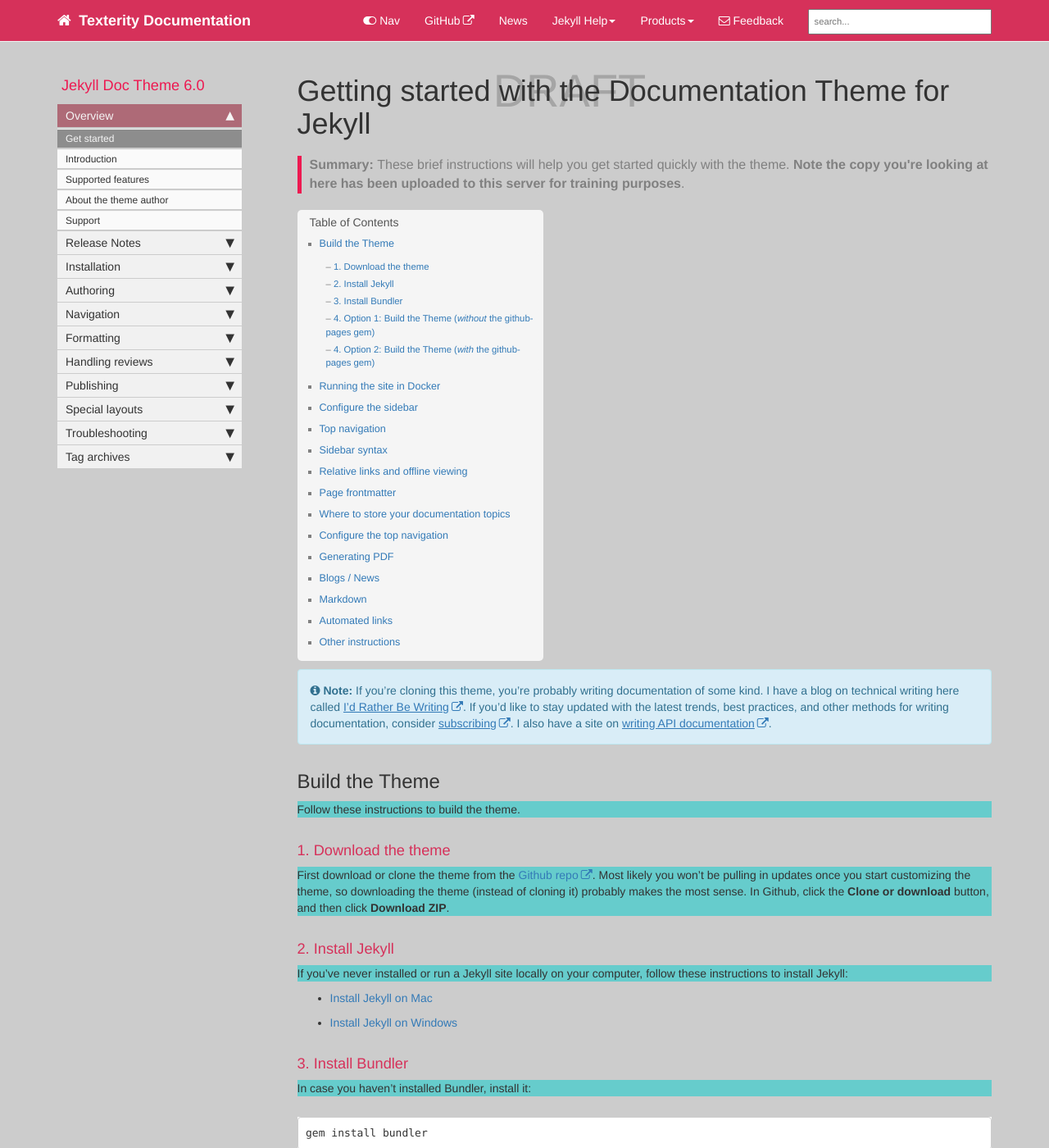
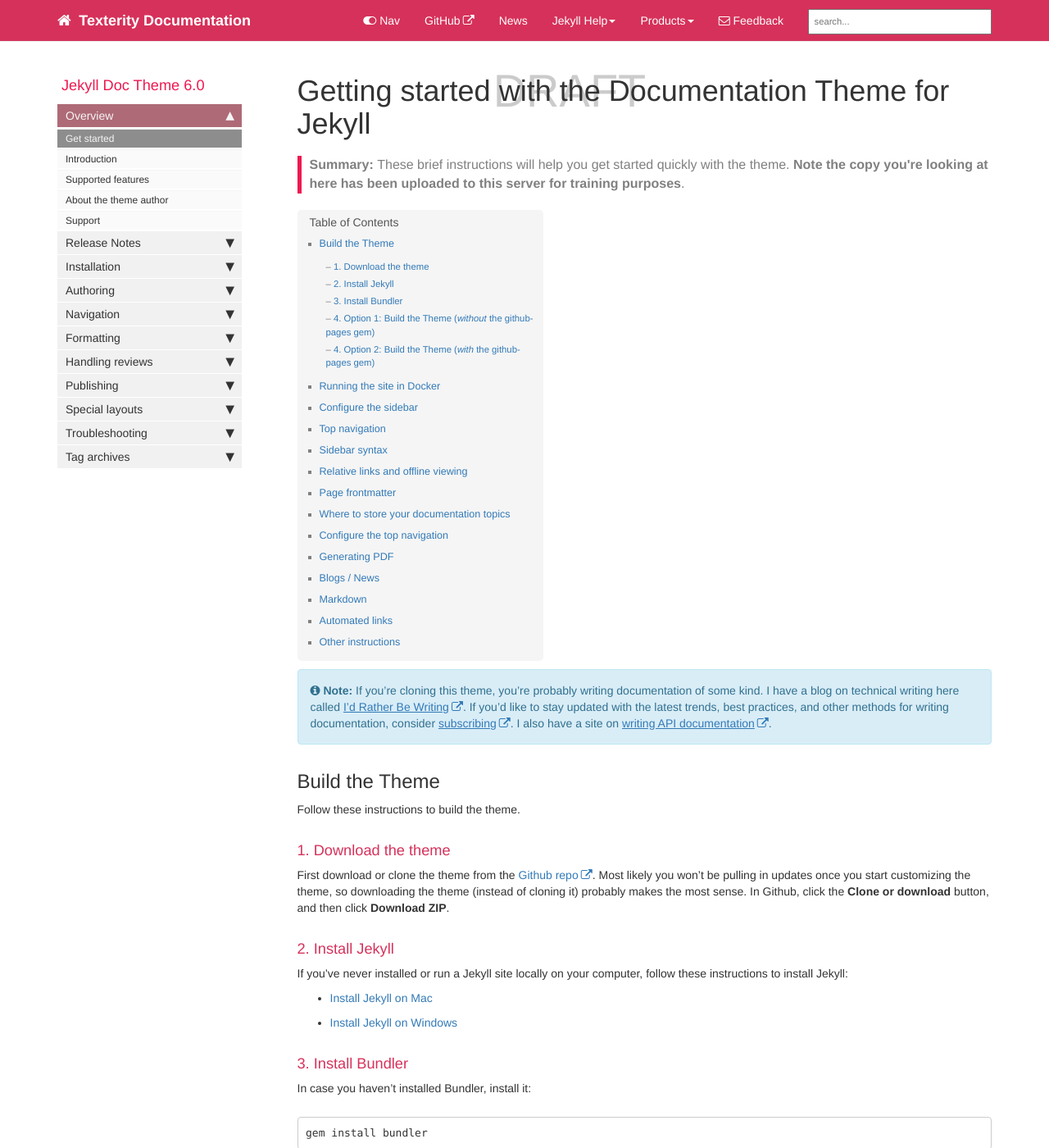
Before and after one commit to Texterity/January, a Jekyll site: the page built from docs/index.md, in a window 1280 px wide and 1400 px high. Shown: the whole window at 82% size. Built offline with Jekyll 4.4.1, drawn with Linux system fonts in a browser that asks for light colours; nearby versions of some CDN libraries; comment, search, counter and statistics services are not loaded.

Commit message:
watermarking

```diff
--- a/docs/css/theme-blue.css
+++ b/docs/css/theme-blue.css
@@ -95,14 +95,6 @@ body {
     background-color: #ccc;
 }
 
-p {
-    background-color: #6cc;
-}
-
-body {
-    background-color: #ccc;
-}
-
 .watermark {
     position: absolute;
     opacity: 0.25;
```
